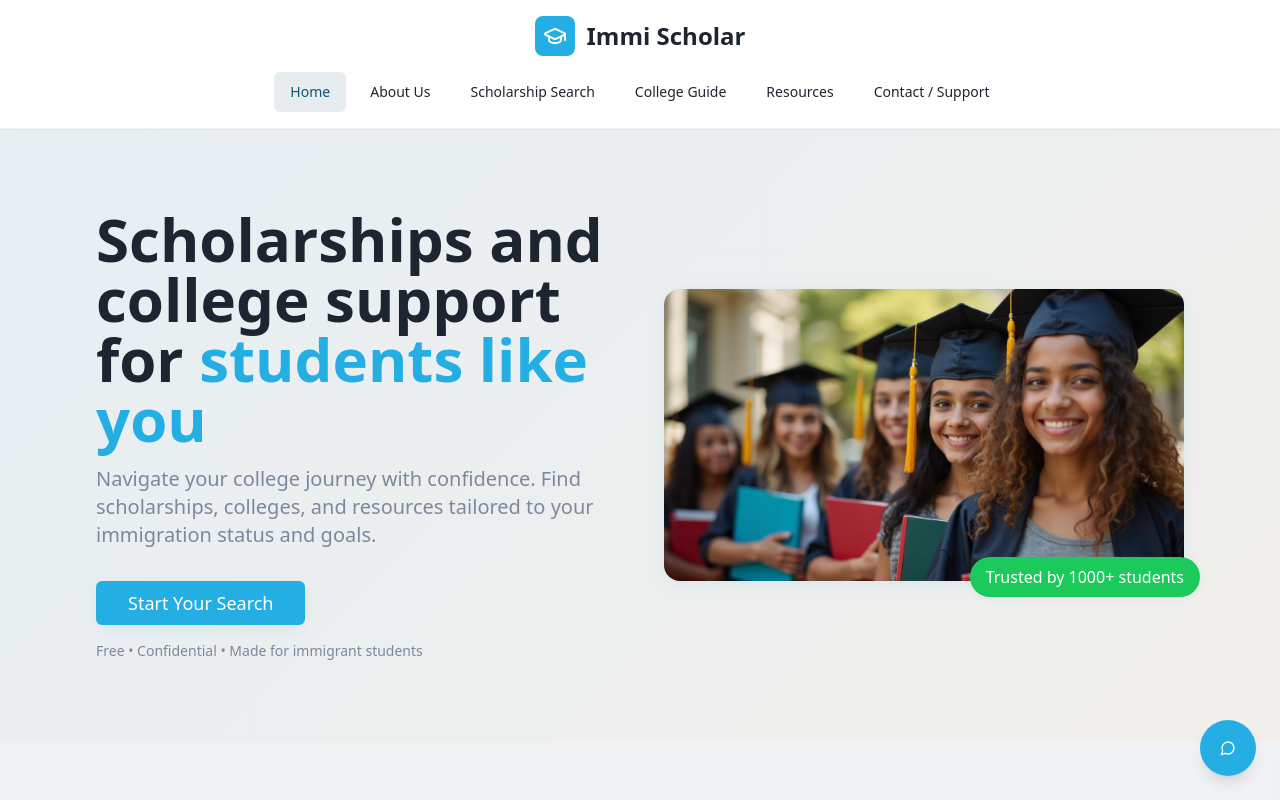
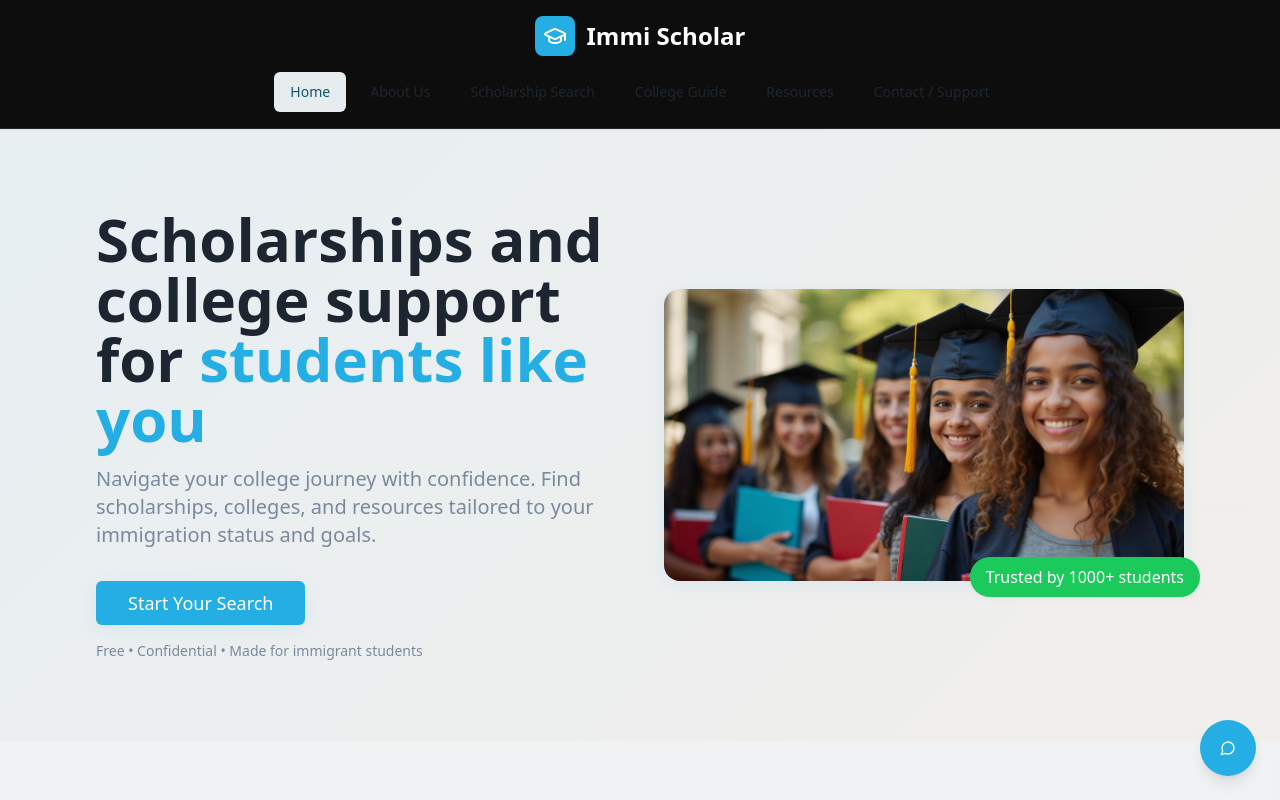
Before and after one commit to CodingProject2024/scholar-pathways-usa, a React (Vite) app: page / in a window 1280 px wide. Shown: the top 800 px of the page. Built offline with nearby package versions, Linux system fonts and the light colour scheme.

Commit message:
Make top bar black
Change the background color of the top navigation bar to black.

```diff
--- a/src/components/Navigation.tsx
+++ b/src/components/Navigation.tsx
@@ -26,7 +26,7 @@ const Navigation = ({ currentPage, onNavigate }: NavigationProps) => {
   };
 
   return (
-    <nav className="bg-white/95 backdrop-blur-md border-b border-border/50 sticky top-0 z-50 shadow-sm">
+    <nav className="bg-black/95 backdrop-blur-md border-b border-white/10 sticky top-0 z-50 shadow-sm">
       <div className="container mx-auto max-w-7xl px-4">
         <div className="flex flex-col items-center py-4">
           {/* Full Title */}
@@ -37,7 +37,7 @@ const Navigation = ({ currentPage, onNavigate }: NavigationProps) => {
             <div className="w-10 h-10 bg-primary rounded-lg flex items-center justify-center">
               <GraduationCap className="w-6 h-6 text-white" />
             </div>
-            <h1 className="text-2xl font-bold text-foreground">Immi Scholar</h1>
+            <h1 className="text-2xl font-bold text-white">Immi Scholar</h1>
           </div>
 
           {/* Navigation Tabs */}
```
